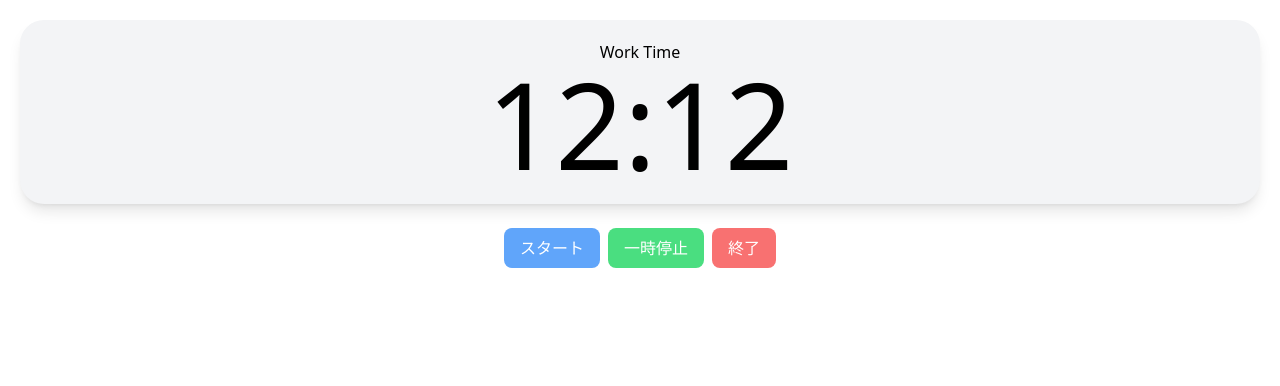
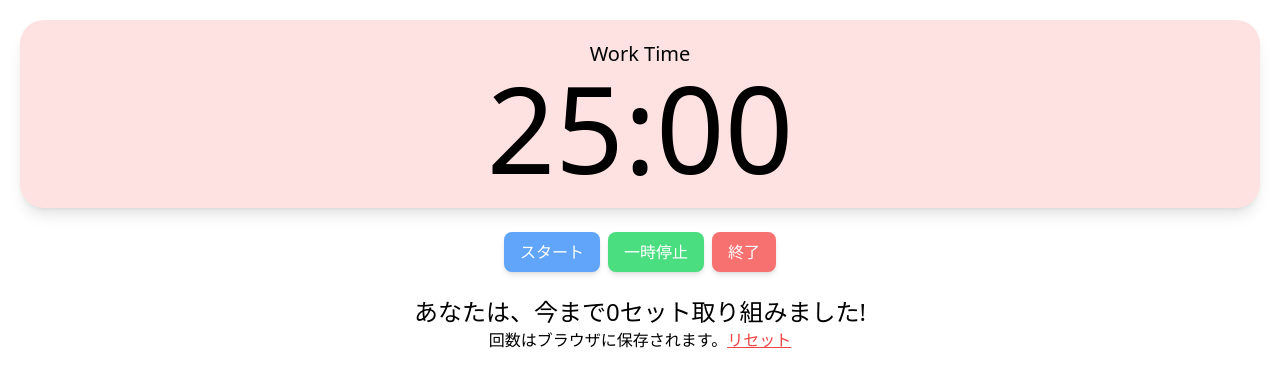
Before and after one commit to mokkun55/pomodoroTimer-ts, a React (Vite) app: page / in a window 1280 px wide. Shown: the top 386 px of the page. Built offline with nearby package versions, Linux system fonts and the light colour scheme.

Commit message:
タイマー仮完成

```diff
--- a/package.json
+++ b/package.json
@@ -14,6 +14,7 @@
     "react-dom": "^18.3.1"
   },
   "devDependencies": {
+    "@types/node": "^20.14.8",
     "@types/react": "^18.3.3",
     "@types/react-dom": "^18.3.0",
     "@typescript-eslint/eslint-plugin": "^7.13.1",
--- a/src/App.tsx
+++ b/src/App.tsx
@@ -1,24 +1,103 @@
-import { useState } from "react";
+import { useEffect, useState } from "react";
 import Button from "./components/Button";
 
 function App() {
-  const [timer, setTimer] = useState(false);
-  const [isBreak, setIsBreak] = useState(false);
+  const workMin: number = 25;
+  const breakMin: number = 1;
+
+  const [min, setMin] = useState<number>(workMin);
+  const [sec, setSec] = useState<number>(0);
+
+  const [strSec, setStrSec] = useState<string>("00");
+
+  const [isActive, setIsActive] = useState<boolean>(false);
+  const [isBreak, setIsBreak] = useState<boolean>(false);
+
+  const [count, setCount] = useState<number>(0);
+
+  // ローカルストレージに保存したcountを呼び出し countに代入
 
   const timerStart = () => {
-    setTimer(true);
+    setIsActive(true);
+    setIsBreak(false);
   };
 
   const timerStop = () => {
-    setTimer(false);
+    setIsActive(false);
   };
+
+  const digitCheck = () => {
+    if (sec > 9) {
+      setStrSec(String(sec));
+    } else {
+      setStrSec("0" + String(sec));
+    }
+  };
+
+  useEffect(() => {
+    let interval: NodeJS.Timeout;
+
+    if (isActive) {
+      interval = setInterval(() => {
+        if (sec == 0) {
+          setMin(min - 1);
+          setSec(59);
+        } else {
+          setSec(sec - 1);
+          // console.log(sec - 1);
+        }
+        digitCheck();
+        clearInterval(interval);
+      }, 100);
+
+      // 時間が0になったときの処理
+      if (min == 0 && sec == 1) {
+        setIsActive(!isActive);
+        setIsBreak(!isBreak);
+        // タイマーをに設定休憩時間
+        setMin(breakMin);
+        setSec(0);
+      }
+    }
+
+    if (isBreak) {
+      interval = setInterval(() => {
+        if (sec == 0) {
+          setMin(min - 1);
+          setSec(59);
+        } else {
+          setSec(sec - 1);
+          // console.log(sec - 1);
+        }
+        digitCheck();
+        clearInterval(interval);
+      }, 100);
+
+      // 時間が0になったときの処理
+      if (min == 0 && sec == 1) {
+        setIsActive(!isActive);
+        setIsBreak(!isBreak);
+        // タイマーをワーク時間に設定
+        setMin(workMin);
+        setSec(0);
+        setCount(count + 1);
+      }
+    }
+  }, [isActive, isBreak, min, sec, count]);
+
   return (
     <div className="">
-      <div className="bg-gray-100 px-5 m-5 shadow-lg rounded-3xl">
-        <p className="text-center pt-5">
+      <div
+        className={`bg-gray-100 px-5 m-5 shadow-lg rounded-3xl ${
+          isBreak ? "bg-blue-100" : "bg-red-100"
+        }`}
+      >
+        <p className="text-xl text-center pt-5">
           {isBreak ? "Break Time" : "Work Time"}
         </p>
-        <p className="text-[120px] text-center leading-none pb-5">12:12</p>
+        <p className="text-[120px] text-center leading-none pb-5">
+          {min}:{strSec}
+        </p>
       </div>
       <div className="text-center">
         <Button className="bg-blue-400" onClick={timerStart}>
@@ -29,6 +108,25 @@ function App() {
         </Button>
         <Button className="bg-red-400">終了</Button>
       </div>
+
+      <div>
+        <h1 className="text-2xl text-center mt-5">
+          あなたは、今まで{count}セット取り組みました!
+        </h1>
+        <div className="flex justify-center">
+          <p>回数はブラウザに保存されます。</p>
+          <p
+            className="text-red-500 underline cursor-pointer"
+            onClick={() => {
+              if (confirm("本当にリセットしますか?")) {
+                // TODO ローカルストレージ初期化する
+              }
+            }}
+          >
+            リセット
+          </p>
+        </div>
+      </div>
     </div>
   );
 }
--- a/src/components/Button.tsx
+++ b/src/components/Button.tsx
@@ -13,7 +13,7 @@ const Button: React.FC<ButtonProps> = ({
 }) => {
   return (
     <button
-      className={`text-white px-4 py-2 m-1 rounded-lg ${className}`}
+      className={`text-white px-4 py-2 m-1 rounded-lg shadow-md hover:shadow-none ${className}`}
       onClick={onClick}
     >
       {children}
```
Also changed, not shown: 1 other file (tests, documents, lock files or other folders).
